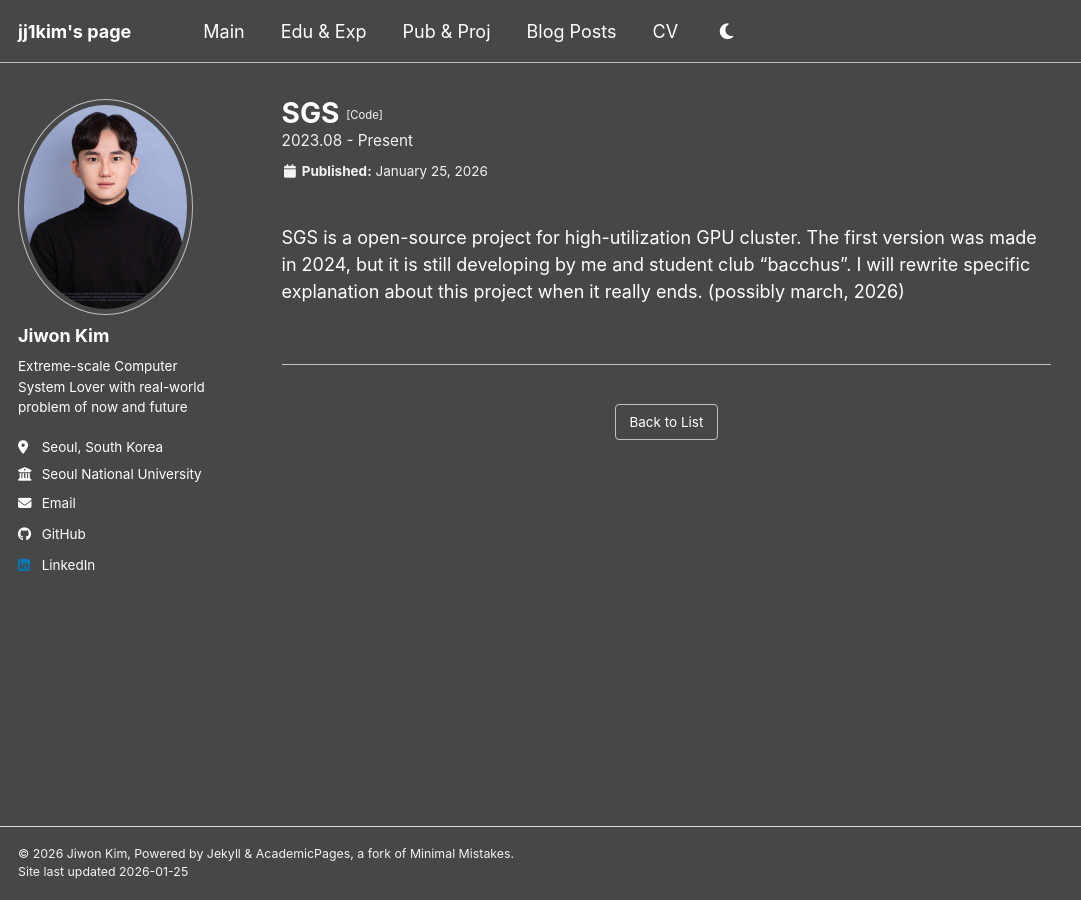
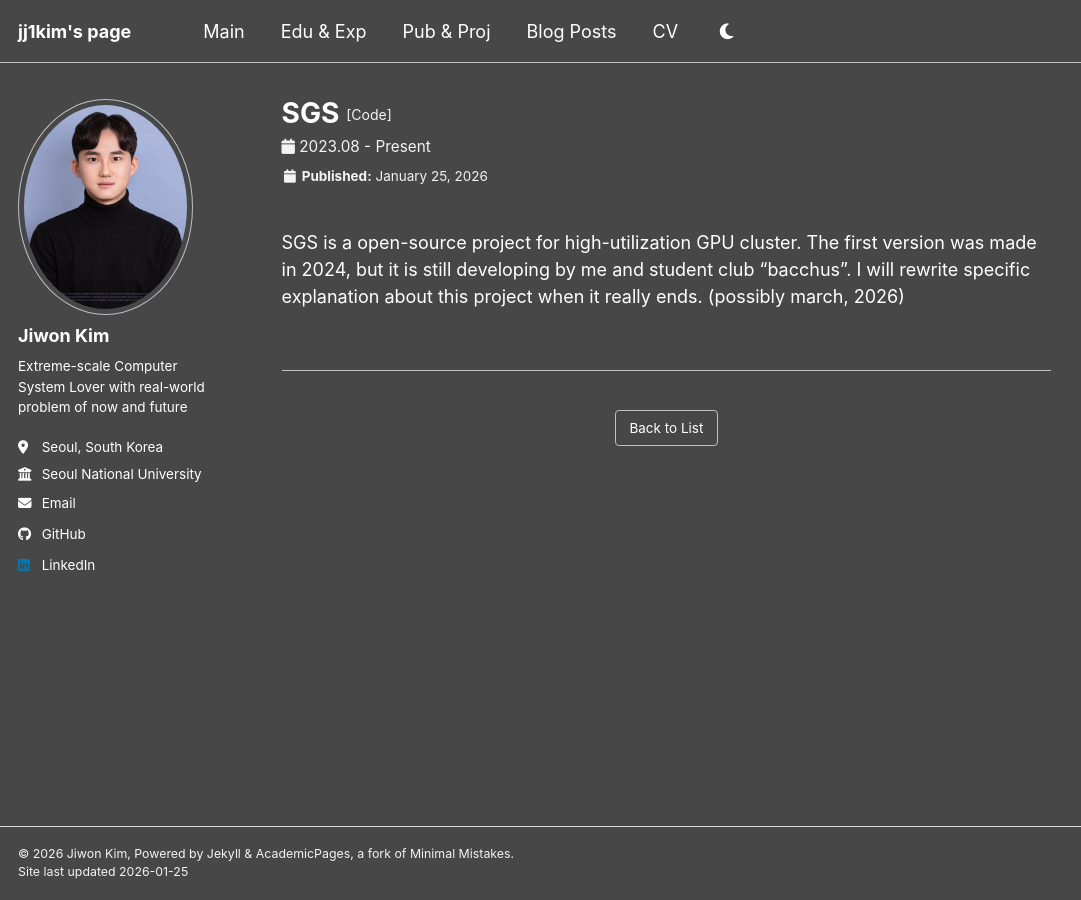
Before and after one commit to jj1kim/jj1kim.github.io, a Jekyll site: the page built from _portfolio/portfolio-1.md, in a window 1280 px wide. Shown: the whole page, without its empty margins (0-1081 px from the left). Built offline with Jekyll 4.4.1, drawn with Linux system fonts in a browser that asks for light colours; a script bundle is joined from its source files by our own code; library files that are not in the unit come from our copies.

Commit message:
lastlast design patch

```diff
--- a/_layouts/single.html
+++ b/_layouts/single.html
@@ -29,12 +29,12 @@ layout: default
       {% unless page.header.overlay_color or page.header.overlay_image %}
         <header>
           {% if page.title %}
-            <h1 class="page__title" itemprop="headline" style="{% if page.collection == 'portfolio' %}margin-bottom: 0.1em;{% endif %}">
-              {{ page.title | markdownify | remove: "<p>" | remove: "</p>" }}{% if page.collection == 'portfolio' and page.code_url %} <a href="{{ page.code_url }}" target="_blank" rel="noopener noreferrer" style="font-size: 0.4em; font-weight: normal; color: var(--global-text-color-light); text-decoration: none; vertical-align: middle;">[Code]</a>{% endif %}
+            <h1 class="page__title" itemprop="headline" style="{% if page.collection == 'portfolio' %}margin-bottom: 0.3em;{% endif %}">
+              {{ page.title | markdownify | remove: "<p>" | remove: "</p>" }}{% if page.collection == 'portfolio' and page.code_url %} <a href="{{ page.code_url }}" target="_blank" rel="noopener noreferrer" style="font-size: 0.5em; font-weight: normal; color: var(--global-text-color-light); text-decoration: none; vertical-align: middle;">[Code]</a>{% endif %}
             </h1>
           {% endif %}
           {% if page.collection == 'portfolio' and page.period %}
-            <p style="font-size: 0.85em; color: var(--global-text-color-light); margin-top: 0; margin-bottom: 0.5em;">{{ page.period }}</p>
+            <p style="font-size: 0.85em; color: var(--global-text-color-light); margin-top: 0; margin-bottom: 0.5em;"><i class="fa fa-calendar" aria-hidden="true"></i> {{ page.period }}</p>
           {% endif %}
           {% if page.read_time %}
             <p class="page__meta" style="margin-bottom: 0;"><i class="fa fa-clock" aria-hidden="true"></i> {% include read-time.html %}</p>
```
